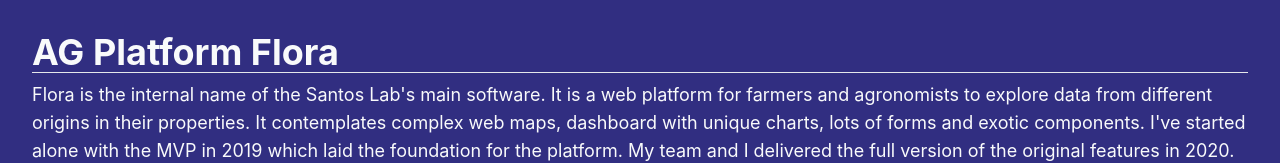
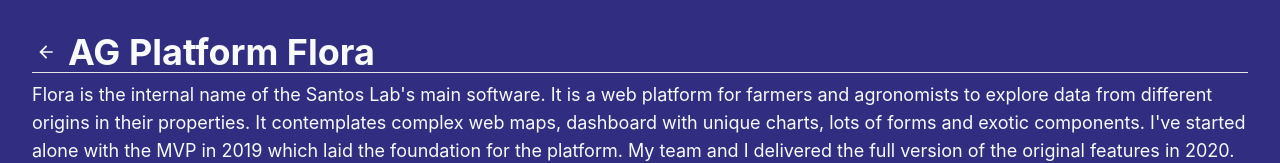
Before and after one commit to FelipeAfonso/portfolio-new, a React (Vite) app: page /project/flora in a window 1280 px wide. Shown: the top 163 px of the page. Built offline with nearby package versions, Linux system fonts and the light colour scheme.

Commit message:
back button

```diff
--- a/package.json
+++ b/package.json
@@ -9,6 +9,7 @@
   "dependencies": {
     "react": "^17.0.2",
     "react-dom": "^17.0.2",
+    "react-icons": "^4.3.1",
     "wouter": "^2.8.0-alpha.2"
   },
   "devDependencies": {
--- a/src/components/ProjectPage.tsx
+++ b/src/components/ProjectPage.tsx
@@ -1,5 +1,6 @@
-import { Link, Redirect, useRoute } from "wouter";
+import { Link, Redirect, useLocation, useRoute } from "wouter";
 import { projects } from "../content/projects";
+import { MdArrowBack } from "react-icons/md";
 
 const bgOptions = [
   "bg-blue-900",
@@ -14,14 +15,23 @@
 export const ProjectPage = () => {
   const [match, params] = useRoute("/project/:key");
   const selectedProject = params && projects[params.key];
-
+  const [location, setLocation] = useLocation();
   const randomSeed = Math.floor(Math.random() * bgOptions.length);
 
   return match && selectedProject ? (
     <div className={`min-h-screen min-w-full p-8 ${bgOptions[randomSeed]}`}>
-      <h1 className="text-4xl text-gray-50 font-bold">
-        {selectedProject.title}
-      </h1>
+      <div className="flex gap-2">
+        <div className="flex items-center gap-2">
+          <MdArrowBack
+            className="text-gray-50 cursor-pointer rounded-full p-1 hover:bg-gray-50 hover:bg-opacity-20 hover:animate-pulse"
+            onClick={() => setLocation("/")}
+            size={28}
+          />
+          <h1 className="text-4xl text-gray-50 font-bold">
+            {selectedProject.title}
+          </h1>
+        </div>
+      </div>
       <hr />
       <h3 className="text-lg text-gray-50 py-2">
         {selectedProject.description}
```
Also changed, not shown: 1 other file (tests, documents, lock files or other folders).
